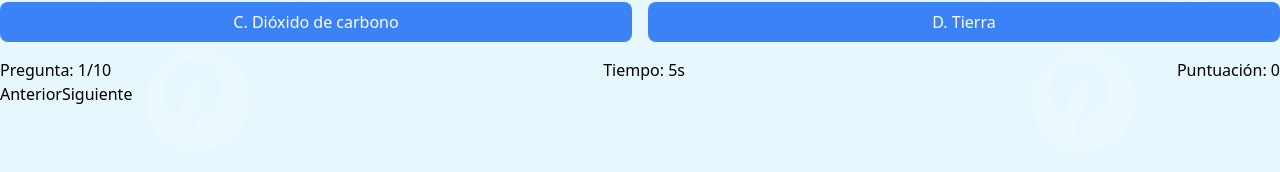
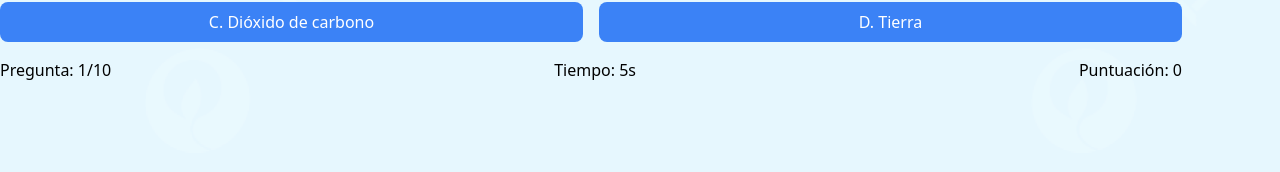
Before and after one commit to Luis7G/proyecto-2bim-usabilidad, a React (Vite) app: page /game in a window 1280 px wide. Shown: the part 326-498 px from the top of the page. Built offline with nearby package versions, Linux system fonts and the light colour scheme.

Commit message:
fix: correcion del footer

```diff
--- a/src/pages/QuestionPage.jsx
+++ b/src/pages/QuestionPage.jsx
@@ -11,8 +11,10 @@ function QuestionPage() {
       />
       <div className="relative z-10 flex flex-col min-h-screen">
         <Header name="Cienias Naturales" />
-        <QuestionBody />
-        <QuestionFooter />
+        <div className="flex relative flex-grow">
+           <QuestionBody />
+        </div>
+
       </div>
     </div>
   );
```
